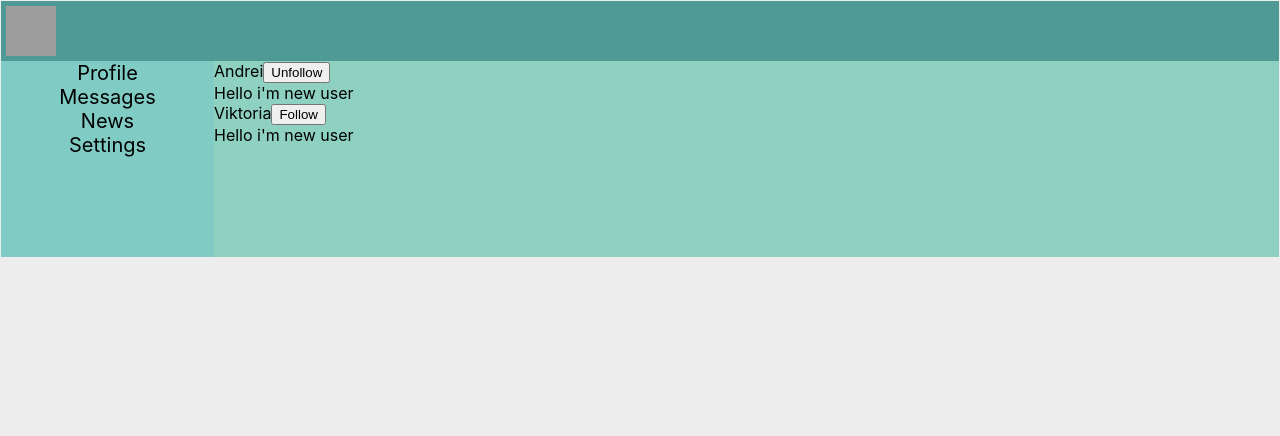
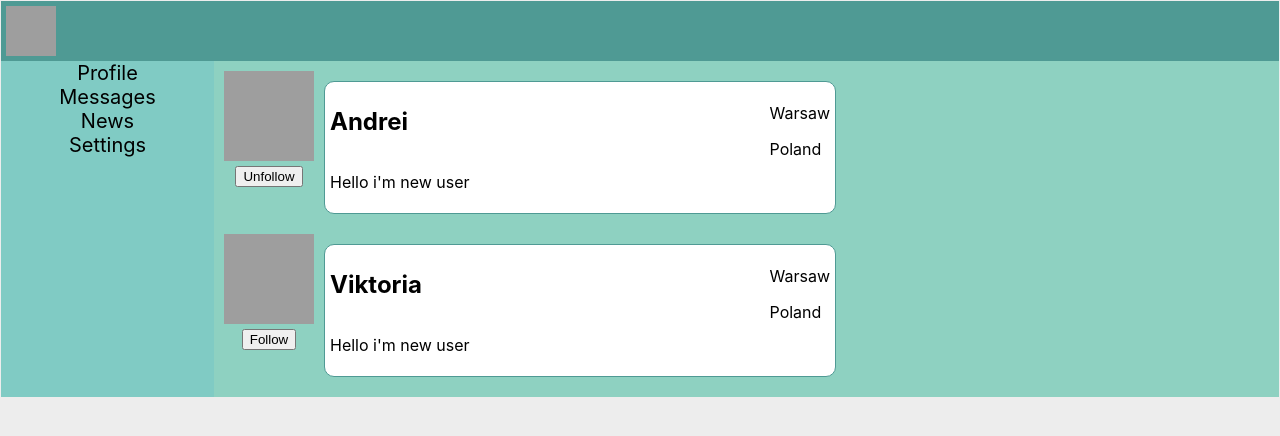
Before and after one commit to andkaz-one/social-network-project, a React (Create React App) app: page /users in a window 1280 px wide. Shown: the top 436 px of the page. Built offline with nearby package versions, Linux system fonts and the light colour scheme; grey boxes are pictures that could not be loaded.

Commit message:
install axios and refactor code

```diff
--- a/package.json
+++ b/package.json
@@ -12,6 +12,7 @@
     "@types/react-dom": "^17.0.0",
     "@types/react-redux": "^7.1.20",
     "@types/react-router-dom": "^5.3.0",
+    "axios": "^0.24.0",
     "react": "^17.0.2",
     "react-dom": "^17.0.2",
     "react-redux": "^7.2.6",
--- /dev/null
+++ b/src/components/Users/Users.module.css
@@ -0,0 +1,33 @@
+.wrapper {
+    display: flex;
+    margin: 10px;
+}
+
+
+
+.container{
+    margin: 10px;
+    max-width: 600px;
+    width: 500px;
+    border: #4f9a94 1px solid ;
+    border-radius: 10px;
+    display: flex;
+    justify-content: space-between;
+    padding: 5px;
+    background-color: white;
+
+}
+
+.content {
+    display: flex;
+    flex-direction: column;
+}
+
+.logo img {
+    width: 90px;
+    height: 90px;
+
+}
+.logo div {
+    text-align: center;
+}
--- a/src/components/Users/Users.tsx
+++ b/src/components/Users/Users.tsx
@@ -1,17 +1,60 @@
 import React from 'react'
 import {UsersPagePropsType} from "./UsersContainer";
+import s from './Users.module.css'
 
 
 export const Users = (props: UsersPagePropsType) => {
 
-    return(
+    if (props.users.users.length === 0) {
+        props.setUsers(
+            [
+                {
+                    id: 1,
+                    imageAddress: 'https://cdn-icons-png.flaticon.com/128/1384/1384005.png',
+                    name: 'Andrei',
+                    status: "Hello i'm new user",
+                    followed: true,
+                    location: {country: 'Poland', city: 'Warsaw'}
+                },
+                {
+                    id: 2,
+                    imageAddress: 'https://cdn-icons-png.flaticon.com/128/733/733641.png',
+                    name: 'Viktoria',
+                    status: "Hello i'm new user",
+                    followed: false,
+                    location: {country: 'Poland', city: 'Warsaw'}
+                }
+            ]
+        )
+    }
+
+    return (
         <div>
+            {props.users.users.map(user => {
+                return (
+                    <div key={user.id} className={s.wrapper}>
+                        <div className={s.logo}>
+                            <img src={user.imageAddress}/>
+                            <div>{user.followed ?
+                                <button onClick={() => props.unFollowHandler(user.id)}>Unfollow</button>
+                                : <button onClick={() => props.followHandler(user.id)}>Follow</button>}</div>
+                        </div>
+                        <div className={s.container}>
+                            <div className={s.content}>
+                                <h2>{user.name}</h2>
+                                <p>{user.status}</p>
+                            </div>
+                            <div>
+                                <p>{user.location.city}</p>
+                                <span>{user.location.country}</span>
+                            </div>
 
-            {props.users.users.map(u => <div key={u.id}>
-                <div>{u.name}
-                <span>{u.followed ? <button onClick={() => props.unFollowHandler(u.id)}>Unfollow</button>
-                    : <button onClick={()=>props.followHandler(u.id)}>Follow</button>}</span></div>
-                <div>{u.status}</div></div>)}
+
+                        </div>
+                    </div>
+
+                )
+            })}
         </div>
     )
 }
--- a/src/components/Users/UsersContainer.tsx
+++ b/src/components/Users/UsersContainer.tsx
@@ -2,7 +2,7 @@ import {connect} from "react-redux";
 import {Users} from "./Users";
 import {rootReducerType} from "../../redux/store";
 import {Dispatch} from "redux";
-import {followAC, InitialStateUsersType, unfollowAC} from "../../redux/usersReducer";
+import {followAC, InitialStateUsersType, setUsersAC, unfollowAC, UserType} from "../../redux/usersReducer";
 
 
 type MapStatePropsType = {
@@ -12,13 +12,13 @@ type MapStatePropsType = {
 type MapDispatchPropsType = {
     followHandler: (userID: number) => void
     unFollowHandler: (userID: number) => void
-    /*setUsers: (users: Array<UserType>) => void*/
+    setUsers: (users: Array<UserType>) => void
 }
 
 export type UsersPagePropsType = MapStatePropsType & MapDispatchPropsType
 
 const mapStateToProps = (state: rootReducerType): MapStatePropsType => ({
-    users: state.users
+    users: state.usersPage
 })
 
 const mapDispatchToProps = (dispatch: Dispatch): MapDispatchPropsType => ({
@@ -28,9 +28,9 @@ const mapDispatchToProps = (dispatch: Dispatch): MapDispatchPropsType => ({
         unFollowHandler: (userID: number) => {
         dispatch(unfollowAC(userID))
     },
-   /* setUsers: (users: Array<UserType>) => {
+    setUsers: (users: Array<UserType>) => {
         dispatch(setUsersAC(users))
-    }*/
+    }
 })
 
 
--- a/src/redux/store.ts
+++ b/src/redux/store.ts
@@ -2,7 +2,7 @@ import {combineReducers, createStore} from "redux";
 import profileReducer, {AddPostActionType, profilePageType} from "./profileReducer";
 import dialogsReducer, { SendMessageActionType, UpdateMessageActionType} from "./dialogsReducer";
 import {sidebarActionType, sideBarReducer, sidebarType} from "./sideBarReducer";
-import {usersReducer} from "./usersReducer";
+import {followActionType, setUsersActionType, unfollowActionType, usersReducer} from "./usersReducer";
 
 
 /*export type RootStateType = {
@@ -12,13 +12,19 @@ import {usersReducer} from "./usersReducer";
     users: Array<UserType>
 }*/
 
-export type TypeOfAC = AddPostActionType | UpdateMessageActionType | SendMessageActionType | sidebarActionType
+export type TypeOfAC = AddPostActionType |
+    UpdateMessageActionType |
+    SendMessageActionType |
+    sidebarActionType |
+    followActionType |
+    unfollowActionType |
+    setUsersActionType
 
 let rootReducer = combineReducers({
     profilePage: profileReducer,
     dialogsPage: dialogsReducer,
     sidebar: sideBarReducer,
-    users: usersReducer
+    usersPage: usersReducer
 })
 
 export type rootReducerType = ReturnType<typeof rootReducer>
--- a/src/redux/usersReducer.ts
+++ b/src/redux/usersReducer.ts
@@ -1,11 +1,8 @@
-
-
-/*type UsersType = {
-    users: Array<UserType>
-}*/
+import {TypeOfAC} from "./store";
 
 export type UserType = {
     id: number
+    imageAddress: string
     name: string
     status: string
     followed: boolean
@@ -19,17 +16,14 @@ type LocationUserType = {
 
 
 let initialState: InitialStateUsersType = {
-    users: [
-        {id: 1, name: 'Andrei', status: "Hello i'm new user", followed: true, location: {country: 'Poland', city: 'Warsaw'}},
-        {id: 2, name: 'Viktoria', status: "Hello i'm new user", followed: false, location: {country: 'Poland', city: 'Warsaw'}}
-    ]
+    users: []
 }
 
 export type InitialStateUsersType = {
     users: Array<UserType>
 }
 
-export const usersReducer = (state: InitialStateUsersType = initialState, action: typesAC): InitialStateUsersType => {
+export const usersReducer = (state: InitialStateUsersType = initialState, action: TypeOfAC): InitialStateUsersType => {
     switch (action.type) {
         case 'FOLLOW': {
             return {...state, users: state.users.map(m => m.id === action.userID ? {...m, followed: true}: m)}
@@ -37,20 +31,21 @@ export const usersReducer = (state: InitialStateUsersType = initialState, action
         case 'UNFOLLOW': {
             return {...state, users: state.users.map(m => m.id === action.userID ? {...m, followed: false}: m)}
         }
-       /* case 'SET-USERS': {
-            return {...state,[...state.users, action.us]}
-        }*/
+        case 'SET-USERS': {
+            return {...state, users: action.user}
+        }
         default:
             return state
         }
     }
+/*[...state.users, action.user]*/
 
 
-export type typesAC = followActionType | unfollowActionType /*| setUsersActionType*/
+/*export type typesAC = followActionType | unfollowActionType | setUsersActionType*/
 
-type followActionType = ReturnType<typeof followAC>
-type unfollowActionType = ReturnType<typeof unfollowAC>
-/*type setUsersActionType = ReturnType<typeof setUsersAC>*/
+export type followActionType = ReturnType<typeof followAC>
+export type unfollowActionType = ReturnType<typeof unfollowAC>
+export type setUsersActionType = ReturnType<typeof setUsersAC>
 
 
 
@@ -68,11 +63,9 @@ export const unfollowAC = (userID: number) => {
     } as const
 }
 
-/*
-export const setUsersAC = (us: Array<UserType>) => {
+export const setUsersAC = (user: Array<UserType>) => {
     return {
         type: 'SET-USERS',
-        us
-    }
+        user
+    } as const
 }
-*/
```
Also changed, not shown: 1 other file (tests, documents, lock files or other folders).
